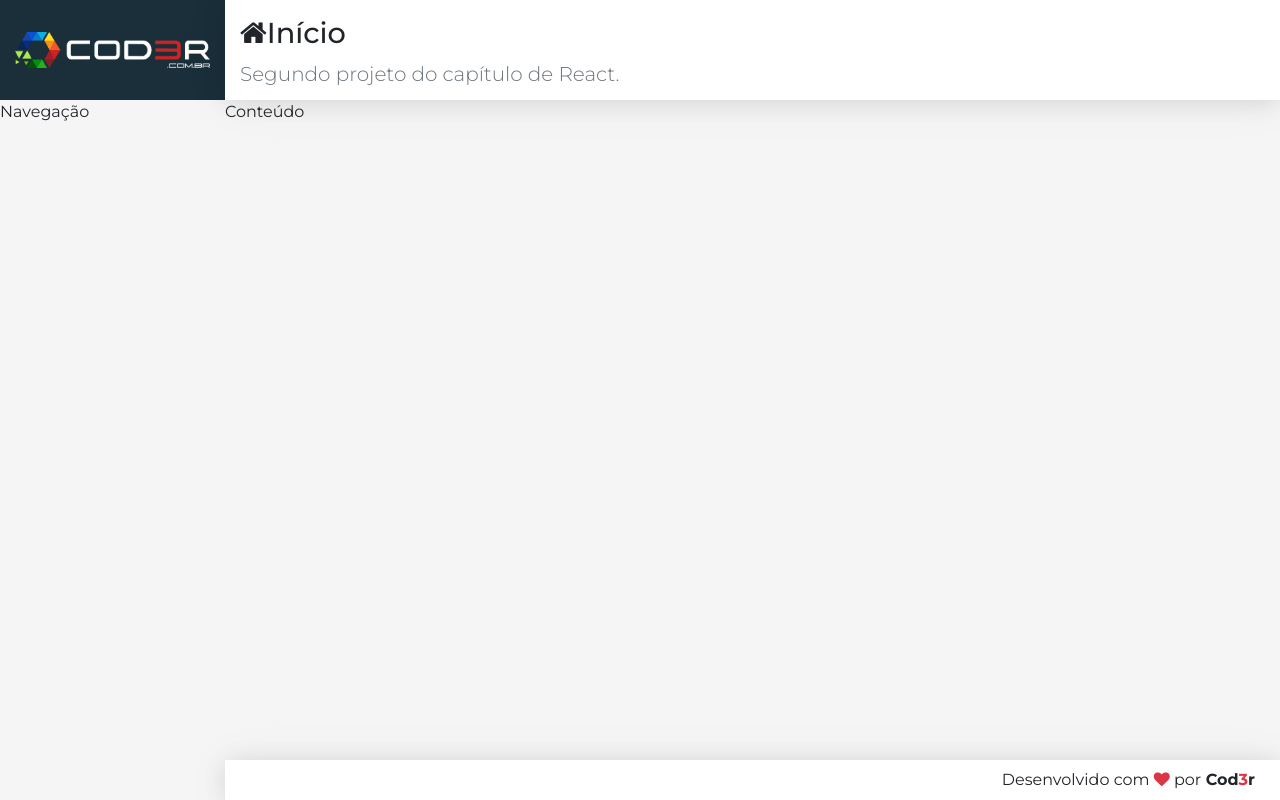
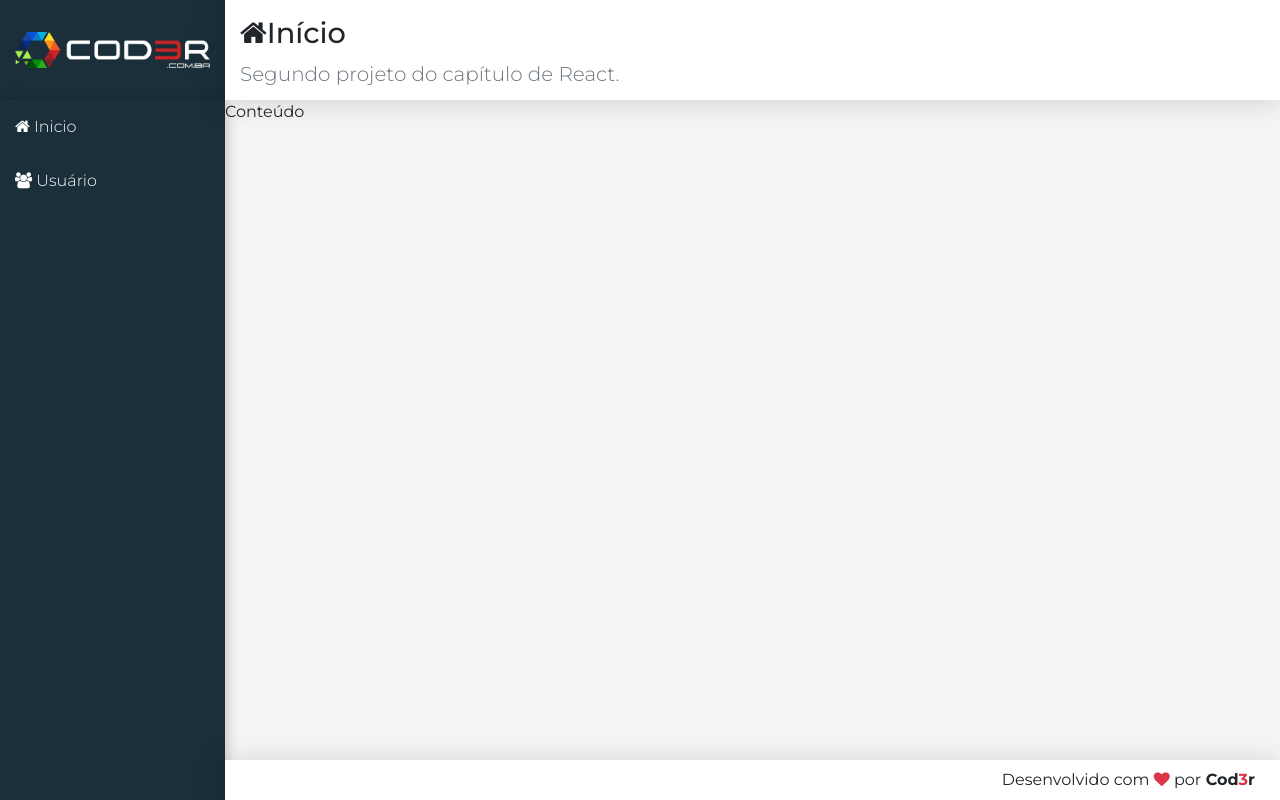
Before and after one commit to JardielSousa/Udemy-Web-Moderno-javascript-2018-code3r, a React (Create React App) app in the folder react/crud/frontend/: page / in a window 1280 px wide. Built offline with nearby package versions, Linux system fonts and the light colour scheme.

Commit message:
React crud componente navegação

```diff
--- a/react/crud/frontend/src/components/template/Nav.css
+++ b/react/crud/frontend/src/components/template/Nav.css
@@ -0,0 +1,18 @@
+aside.menu-area {
+  background-color: var(--bg-dark);
+  box-shadow:
+    2px 0 10px 0 rgba(0, 0, 0, 0.12),
+    2px 0 15px 0 rgba(0, 0, 0, 0.09)
+}
+
+.menu a {
+  display: block;
+  text-decoration: none;
+  color: #fff;
+  font-weight: 300;
+  padding: 15px;
+}
+
+.menu a:hover {
+  background: linear-gradient(135deg, #07a7e7 0%, #32dac3 100%);
+}
--- a/react/crud/frontend/src/components/template/Nav.jsx
+++ b/react/crud/frontend/src/components/template/Nav.jsx
@@ -3,5 +3,12 @@
 
 export default props =>
   <aside className="menu-area">
-    Navegação
+    <nav className="menu">
+      <a href="#/">
+        <i className="fa fa-home"></i> Inicio
+      </a>
+      <a href="#/users">
+        <i className="fa fa-users"></i> Usuário
+      </a>
+    </nav>
   </aside>
```
